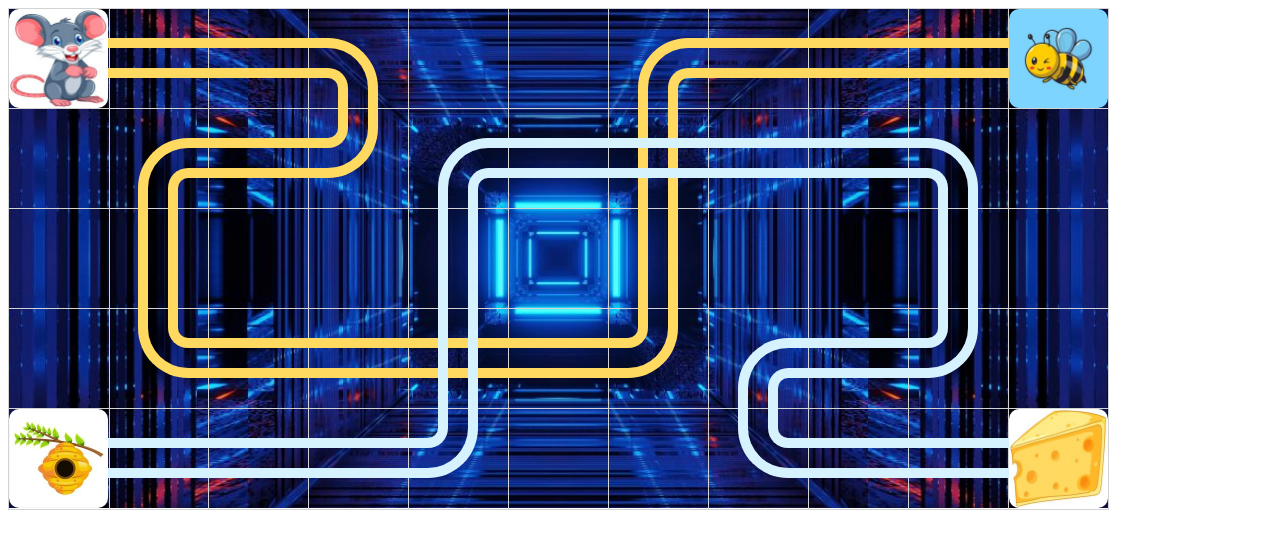
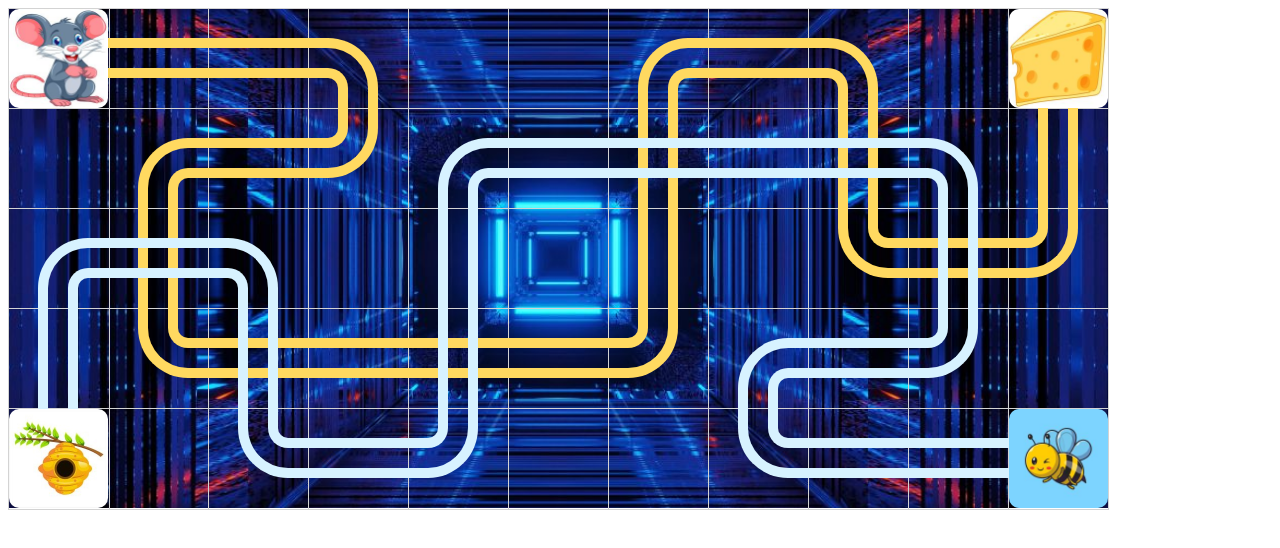
Before and after one commit to epanikas/cell-route-drawing, a React app: page / in a window 1280 px wide. Shown: the top 548 px of the page. Built offline with nearby package versions, Linux system fonts and the light colour scheme; a web font is replaced by a local one.

Commit message:
updated blog post cover image

```diff
--- a/src/view/cell-route-view.tsx
+++ b/src/view/cell-route-view.tsx
@@ -26,6 +26,9 @@ const route1: CellRoute = new CellRoute([
     new LayoutPosition(1, 3),
     new LayoutPosition(6, 3),
     new LayoutPosition(6, 0),
+    new LayoutPosition(8, 0),
+    new LayoutPosition(8, 2),
+    new LayoutPosition(10, 2),
     new LayoutPosition(10, 0),
 ]);
 
@@ -111,9 +114,9 @@ export class CellRouteView extends React.Component<CellRouteViewProps> {
                     {/*<RouteWire cellSize={cellSize} route={route1} color={"rgba(255, 0, 0, 0.5)"} lineWidth={30} radius={30} borderWidth={20}/>*/}
                     {/*<RouteWire cellSize={cellSize} route={route2} color={"rgba(0, 255, 0, 0.5)"} lineWidth={30} radius={30} borderWidth={20}/>*/}
                     <GridCard gridPos={new LayoutPosition(0, 0)} cellSize={cellSize} imagePath={"avatar/mouse-square1.jpg"} />
-                    <GridCard gridPos={new LayoutPosition(10, 4)} cellSize={cellSize} imagePath={"avatar/cheese-square1.jpg"}/>
+                    <GridCard gridPos={new LayoutPosition(10, 4)} cellSize={cellSize} imagePath={"avatar/bee-square1.jpg"}/>
+                    <GridCard gridPos={new LayoutPosition(10, 0)} cellSize={cellSize} imagePath={"avatar/cheese-square1.jpg"}/>
                     <GridCard gridPos={new LayoutPosition(0, 4)} cellSize={cellSize} imagePath={"avatar/honey-square1.jpg"}/>
-                    <GridCard gridPos={new LayoutPosition(10, 0)} cellSize={cellSize} imagePath={"avatar/bee-square1.jpg"}/>
                 </div>
             </div>
         );
```
